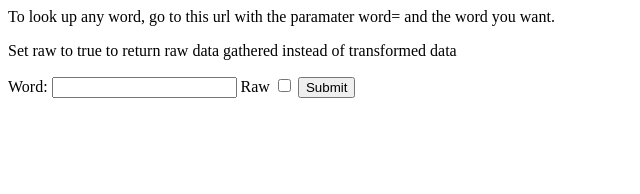
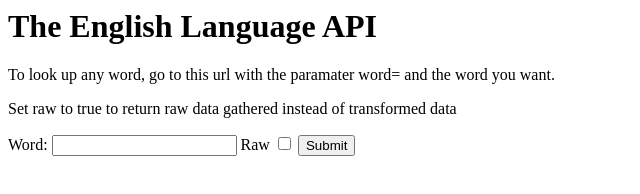
Before and after one commit to danielstern/english-language-api, a website: page app/index.html in a window 1280 px wide. Shown: the whole page, without its empty margins (0-640 px from the left). Drawn offline with Linux system fonts and the light colour scheme.

Commit message:
glitzed-up-example

```diff
--- a/app/index.html
+++ b/app/index.html
@@ -1,3 +1,6 @@
+<h1>
+	The English Language API
+</h1>
 <p>To look up any word, go to this url with the paramater word= and the word you want.</p>
 <p>Set raw to true to return raw data gathered instead of transformed data</p>
 <form action="/" autocomplete="on">
```
